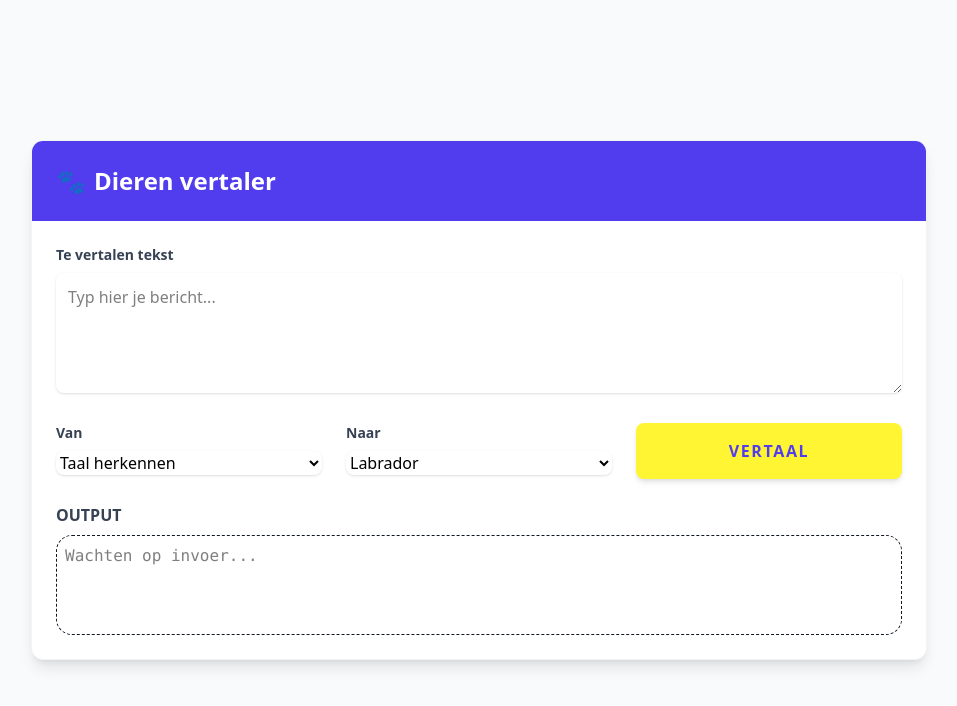
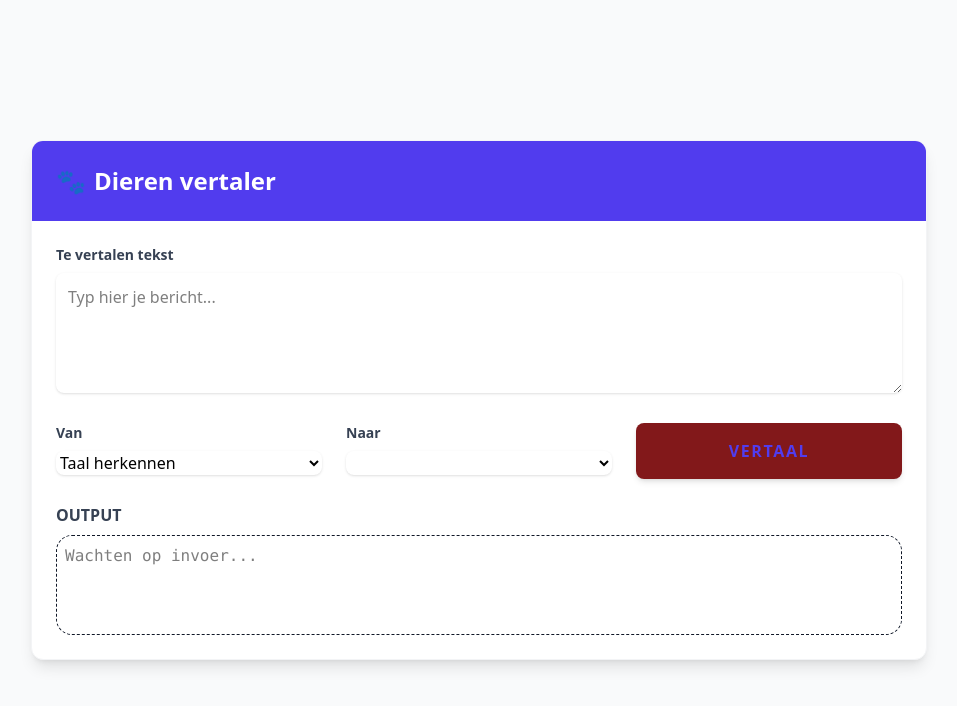
Before and after one commit to Geert32/pet-translator, an Angular app: page / in a window 1280 px wide. Shown: the top 706 px of the page, without its empty margins (161-1118 px from the left). Built offline with nearby package versions, Linux system fonts and the light colour scheme.

Commit message:
feat: add target language restrictions

```diff
--- /dev/null
+++ b/src/app/domains/shared/data/allowed-translation-map.ts
@@ -0,0 +1,18 @@
+import { TranslationOption } from './translation-option';
+
+export const TRANSLATION_MAP: Record<TranslationOption, TranslationOption[]> = {
+  [TranslationOption.Mens]: [
+    TranslationOption.Labrador,
+    TranslationOption.Parkiet,
+    TranslationOption.Papegaai,
+  ],
+  [TranslationOption.Labrador]: [TranslationOption.Parkiet, TranslationOption.Papegaai],
+  [TranslationOption.Parkiet]: [TranslationOption.Labrador, TranslationOption.Papegaai],
+  [TranslationOption.AutoDetect]: [],
+  [TranslationOption.Papegaai]: [
+    TranslationOption.Labrador,
+    TranslationOption.Parkiet,
+    TranslationOption.Papegaai,
+    TranslationOption.Mens,
+  ],
+};
--- a/src/app/domains/translator/ui-translator-form/translator-form.html
+++ b/src/app/domains/translator/ui-translator-form/translator-form.html
@@ -23,6 +23,13 @@
             ⚠️ Input komt niet overeen met geselecteerde taal
           </p>
         }
+        @if (translationForm.sourceText().touched() && translationForm.sourceText().dirty()) {
+          @for (error of translationForm.sourceText().errors(); track error) {
+            <p class="mt-2 text-red-600 text-sm font-medium">
+              {{ error.message }}
+            </p>
+          }
+        }
       </div>
 
       <div class="grid grid-cols-1 md:grid-cols-3 gap-6">
@@ -45,8 +52,9 @@
         </div>
 
         <button
-          class="cursor-pointer py-4 bg-[#fff533] hover:bg-[#ffe033] text-[#513cee] font-black uppercase tracking-widest rounded-lg transition-colors shadow-md"
+          class="cursor-pointer disabled:cursor-not-allowed disabled:bg-red-900 disabled:hover:bg-red-900 py-4 bg-[#fff533] hover:bg-[#ffe033] text-[#513cee] font-black uppercase tracking-widest rounded-lg transition-colors shadow-md"
           type="button"
+          [disabled]="translationForm().invalid()"
           (click)="onTranslate()"
         >
           Vertaal
--- a/src/app/domains/translator/ui-translator-form/translator-form.ts
+++ b/src/app/domains/translator/ui-translator-form/translator-form.ts
@@ -1,9 +1,10 @@
-import { ChangeDetectionStrategy, Component, input, output, signal } from '@angular/core';
+import { ChangeDetectionStrategy, Component, computed, input, output, signal } from '@angular/core';
 import { ReactiveFormsModule } from '@angular/forms';
 import { TranslationRequest } from '../../shared/data/translation-request';
-import { form, FormField } from '@angular/forms/signals';
+import { form, FormField, required } from '@angular/forms/signals';
 import { TranslationOption } from '../../shared/data/translation-option';
 import { TranslationOptions } from '../ui-translation-options/translation-options';
+import { TRANSLATION_MAP } from '../../shared/data/allowed-translation-map';
 
 @Component({
   selector: 'app-translator-form',
@@ -22,13 +23,13 @@ export class TranslatorForm {
     sourceText: '',
   });
 
-  protected readonly translationForm = form(this.translationModel);
+  protected readonly translationForm = form(this.translationModel, (path) => {
+    required(path.sourceText, { message: 'Dit veld is verplicht.' });
+  });
 
-  protected readonly toLanguageOptions = signal<TranslationOption[]>([
-    TranslationOption.Labrador,
-    TranslationOption.Parkiet,
-    TranslationOption.Papegaai,
-  ]);
+  protected readonly toLanguageOptions = computed<TranslationOption[]>(() => {
+    return TRANSLATION_MAP[this.translationForm.fromLanguage().value()];
+  });
 
   protected readonly fromLanguageOptions = signal<TranslationOption[]>([
     TranslationOption.AutoDetect,
```
